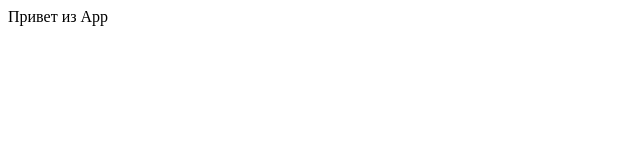
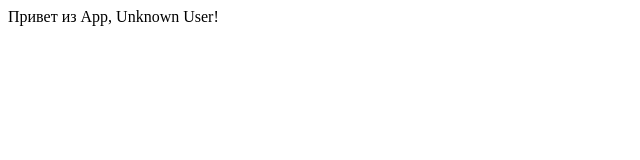
Before and after one commit to alukashevich/redux_tutorial, a React app: page / in a window 1280 px wide. Shown: the top 160 px of the page, without its empty margins (0-640 px from the left). Built offline with nearby package versions, Linux system fonts and the light colour scheme.

Commit message:
connect App to store

```diff
--- a/src/containers/App.js
+++ b/src/containers/App.js
@@ -1,7 +1,18 @@
 import React, { Component } from 'react'
+import { connect } from 'react-redux'
 
-export default class App extends Component {
+class App extends Component {
+
   render() {
-    return <div>Привет из App</div>
+    return <div>Привет из App, { this.props.user }!</div>
+  }
+
+}
+
+function mapStateToProps (state) {
+  return {
+    user: state.user
   }
 }
+
+export default connect(mapStateToProps)(App)
```
